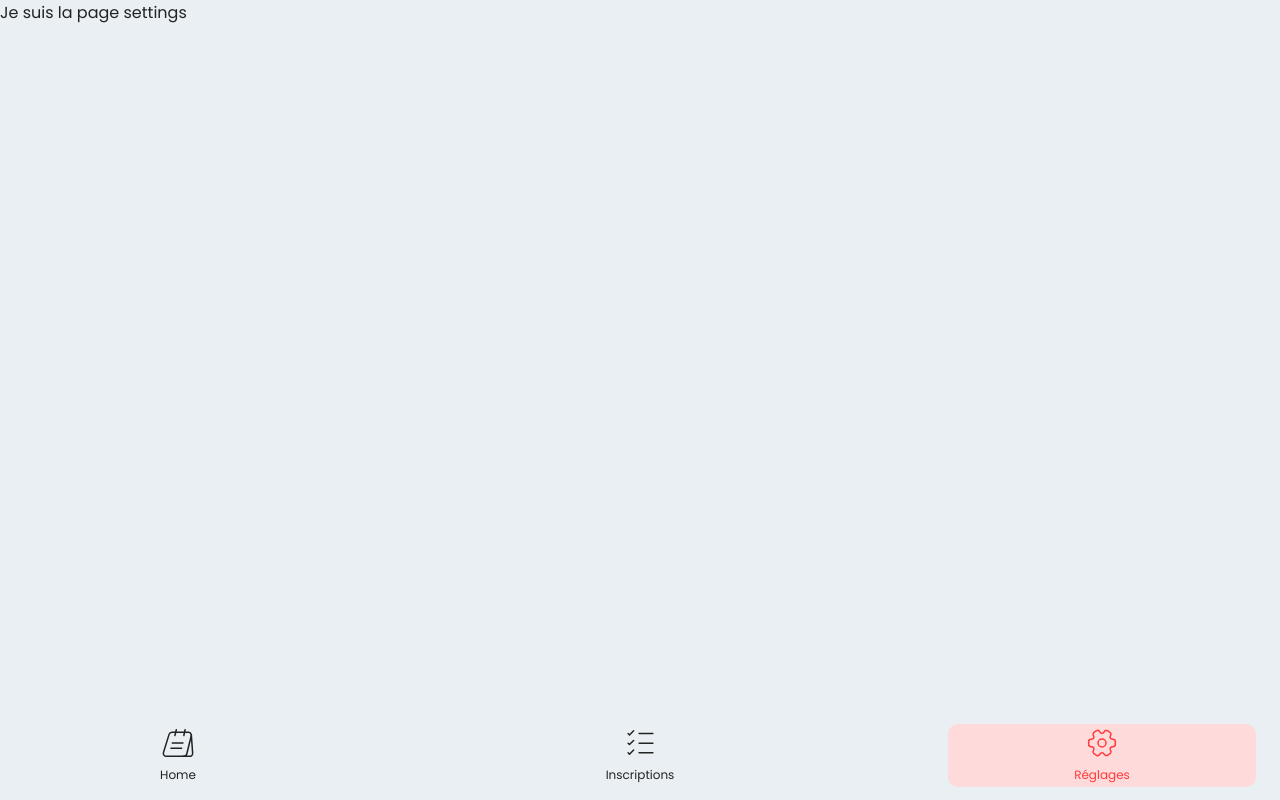
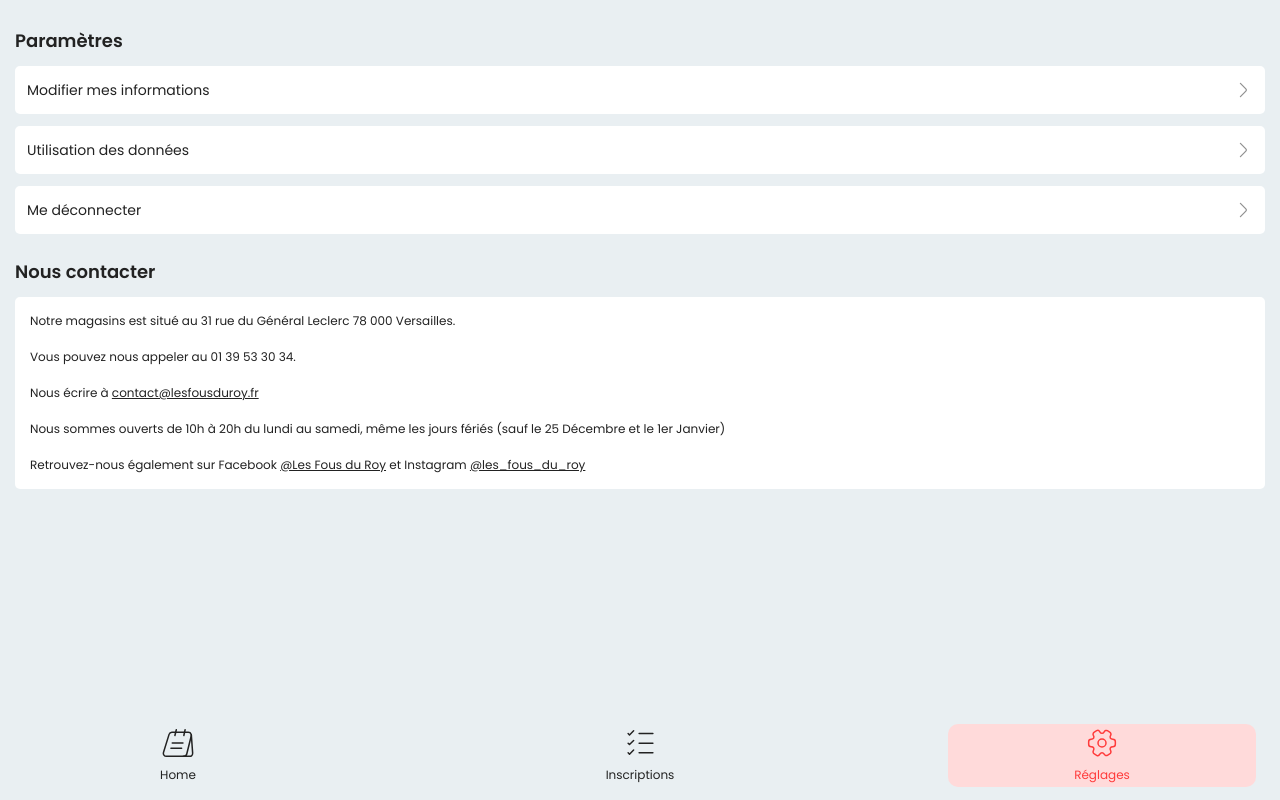
Before and after one commit to LouisMony/EventV2, a React (Create React App) app: page /settings in a window 1280 px wide. Built offline with nearby package versions, Linux system fonts and the light colour scheme.

Commit message:
front page settings

```diff
--- /dev/null
+++ b/src/pages/Settings/SettingItem.jsx
@@ -0,0 +1,17 @@
+import React from 'react'
+import { Link } from 'react-router-dom'
+
+const SettingItem = (props) => {
+  return (
+    <li className='settings__list__item'>
+        <Link to={props.link}>
+            <span>{props.label}</span>
+            <svg width="20" height="20" viewBox="0 0 24 24" fill="none" xmlns="http://www.w3.org/2000/svg">
+                <path d="M8.90991 19.9201L15.4299 13.4001C16.1999 12.6301 16.1999 11.3701 15.4299 10.6001L8.90991 4.08008" stroke="#222222" stroke-width="1.5" stroke-miterlimit="10" stroke-linecap="round" stroke-linejoin="round"/>
+            </svg>
+        </Link>
+    </li>
+  )
+}
+
+export default SettingItem
--- a/src/pages/Settings/index.jsx
+++ b/src/pages/Settings/index.jsx
@@ -1,9 +1,28 @@
 import React from 'react'
+import SettingItem from './SettingItem';
+
+//STYLE
+import '../../style/StyleSettings.scss';
 
 const Settings = () => {
   return (
-    <div>
-      Je suis la page settings
+    <div className='settings'>
+      <h2>Paramètres</h2>
+
+      <ul className='settings__list'>
+          <SettingItem link='/mon-compte' label='Modifier mes informations' />
+          <SettingItem link='/utilisation des données' label='Utilisation des données' />
+          <SettingItem link='/mon-compte' label='Me déconnecter' />
+      </ul>
+
+      <h2>Nous contacter</h2>
+      <p className='settings__contact'>
+        Notre magasins est situé au 31 rue du Général Leclerc 78 000 Versailles.<br/><br/>
+        Vous pouvez nous appeler au 01 39 53 30 34.<br/><br/>
+        Nous écrire à <a style={{textDecoration: 'underline'}} href = "mailto: contact@lesfousduroy.fr">contact@lesfousduroy.fr</a><br/><br/>
+        Nous sommes ouverts de 10h à 20h du lundi au samedi, même les jours fériés (sauf le 25 Décembre et le 1er Janvier)<br/><br/>
+        Retrouvez-nous également sur Facebook <a style={{textDecoration: 'underline'}} href="https://www.facebook.com/fousduroy/?locale=fr_FR">@Les Fous du Roy</a> et Instagram <a style={{textDecoration: 'underline'}} href="https://www.instagram.com/les_fous_du_roy/">@les_fous_du_roy</a>
+      </p>
     </div>
   )
 }
--- /dev/null
+++ b/src/style/StyleSettings.scss
@@ -0,0 +1,51 @@
+@import '../index.scss';
+
+.settings{
+    height: calc(100vh - $navHeight);
+    padding: 15px 15px 0 15px;
+
+    h2{
+        font-size: 18px;
+        font-weight: 600;
+        margin: 12px 0;
+    }
+
+    p{
+        background-color: white;
+        border-radius: 5px;
+        padding: 15px;
+        font-size: 12px;
+        margin-bottom: 12px;
+    }
+
+    &__list{
+        display: flex;
+        flex-direction: column;
+        gap: calc($baseUnit/2);
+        margin-bottom: $baseUnit;
+
+        &__item{
+            background-color: white;
+            height: calc($baseUnit*2);
+            border-radius: 5px;
+            padding: 0 12px;
+            a{
+                height: 100%;
+                display: flex;
+                align-items: center;
+                justify-content: space-between;
+
+                span{
+                    font-size: 14px;
+                }
+
+                svg{
+                    opacity: .5;
+                }
+            }
+
+
+
+        }
+    }
+}
```
